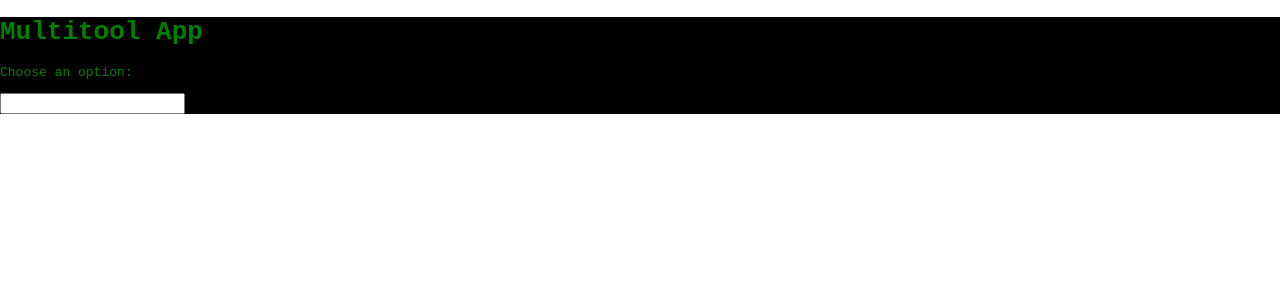
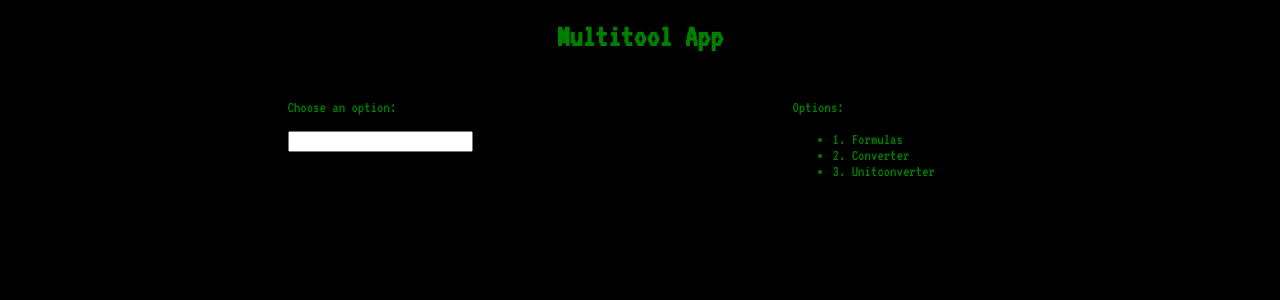
Before and after one commit to ScharmhaarKonig/multitool, a React (Create React App) app: page / in a window 1280 px wide. Shown: the top 300 px of the page. Built offline with nearby package versions, Linux system fonts and the light colour scheme.

Commit message:
changed some stuff

```diff
--- a/public/index.html
+++ b/public/index.html
@@ -9,6 +9,7 @@
       name="description"
       content="Web site created using create-react-app"
     />
+    <link href="https://fonts.googleapis.com/css2?family=VT323&display=swap" rel="stylesheet">
     <link rel="apple-touch-icon" href="%PUBLIC_URL%/logo192.png" />
     <!--
       manifest.json provides metadata used when your web app is installed on a
--- a/src/App.js
+++ b/src/App.js
@@ -9,7 +9,7 @@ function App() {
   const renderComponent = () => {
     switch (selectedOption) {
       case '1':
-        return <Formulas/>;
+        return <Formulas />;
       case '2':
         return <Converter />;
       case '3':
@@ -20,8 +20,10 @@ function App() {
   };
 
   return (
-    <div style={{ backgroundColor: 'black', color: 'green', fontFamily: 'monospace' }}>
-      <h1>Multitool App</h1>
+    <div style={{ display: 'flex', flexDirection: 'column', alignItems: 'center', backgroundColor: 'black', color: 'green', fontFamily: 'VT323', height: '100vh' }}>
+      <h1 style={{ marginTop: '20px' }}>Multitool App</h1>
+      <div style={{ display: 'flex', flex: 1 }}>
+        <div style={{ flex: 1, padding: '10px' }}>
           <p>Choose an option:</p>
           <input
             type="text"
@@ -30,6 +32,16 @@ function App() {
           />
           {renderComponent()}
         </div>
+        <div style={{ width: '200px', padding: '10px', backgroundColor: 'black', color: 'green', marginLeft: '300px' }}>
+          <p>Options:</p>
+          <ul>
+            <li onClick={() => setSelectedOption('1')}>1. Formulas</li>
+            <li onClick={() => setSelectedOption('2')}>2. Converter</li>
+            <li onClick={() => setSelectedOption('3')}>3. Unitconverter</li>
+          </ul>
+        </div>
+      </div>
+    </div>
   );
 }
 
```
Lines whose indentation alone changed are shown as unchanged.
